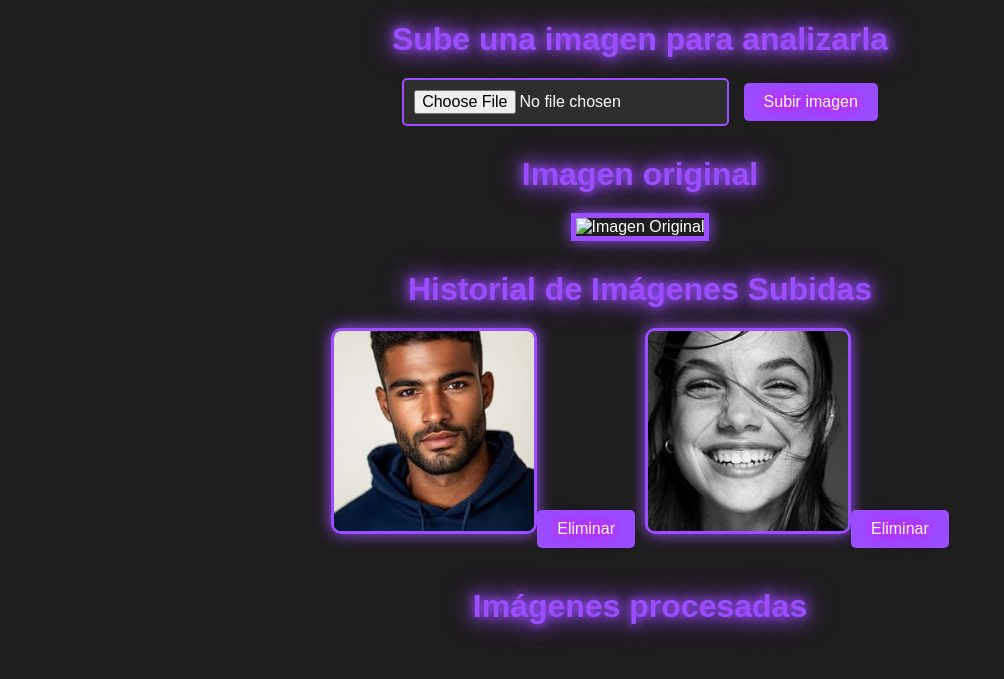
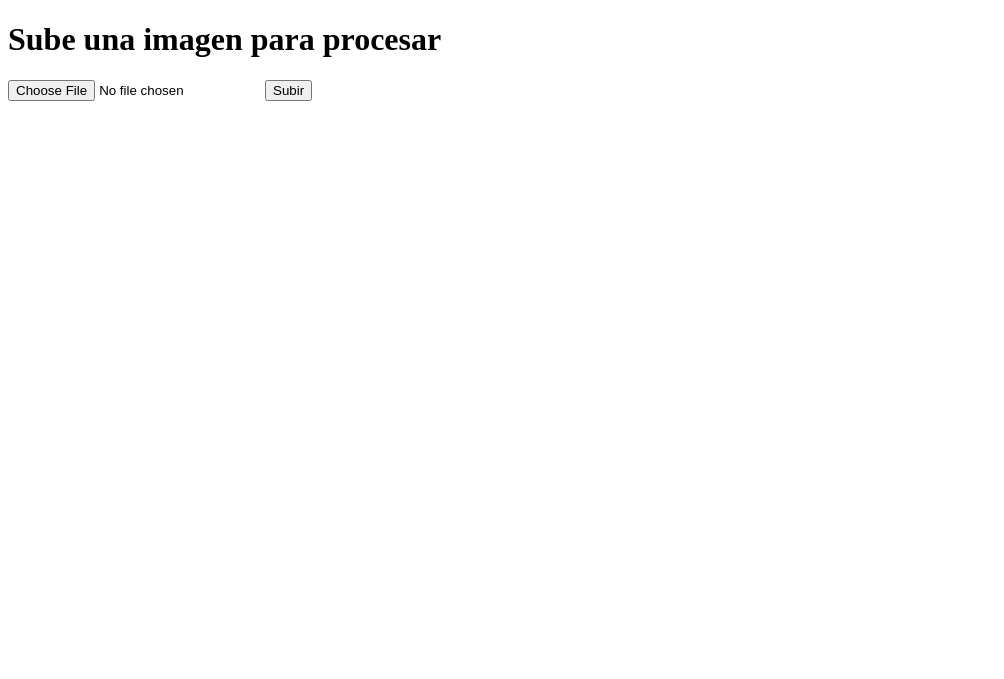
Before and after one commit to danroj666/Emociones_3, a Flask app: page / in a window 1280 px wide. Shown: the top 679 px of the page, without its empty margins (0-1004 px from the left). Run offline with Flask 3, Linux system fonts and the light colour scheme; some libraries are stand-ins or nearby versions.

Commit message:
Update index.html

```diff
--- a/templates/index.html
+++ b/templates/index.html
@@ -3,46 +3,13 @@
 <head>
     <meta charset="UTF-8">
     <meta name="viewport" content="width=device-width, initial-scale=1.0">
-    <title>Reconocimiento Facial</title>
-    <!-- Enlace al archivo CSS -->
-    <link rel="stylesheet" href="{{ url_for('static', filename='css/style.css') }}">
-    <script src="https://cdn.jsdelivr.net/npm/sweetalert2@11"></script>
-
+    <title>Subir Imagen</title>
 </head>
 <body>
-    <div class="container">
-        <!-- Sección de subir imagen -->
-        <div class="upload-section">
-            <h1>Sube una imagen para analizarla</h1>
-            <form id="uploadForm" enctype="multipart/form-data">
-                <input type="file" id="image" name="image" accept="image/*">
-                <button type="submit">Subir imagen</button>
-            </form>
-        </div>
-
-        <!-- Sección de imagen original -->
-        <div class="original-image-section">
-            <h2>Imagen original</h2>
-            <div class="image-container">
-                <img id="originalImage" src="" alt="Imagen Original">
-            </div>
-        </div>
-
-        <!-- Sección de historial de imágenes -->
-        <div class="historico-images-section">
-            <h2>Historial de Imágenes Subidas</h2>
-            <div id="historicoImages" class="image-gallery"></div>
-        </div>
-
-
-        <!-- Sección de imágenes procesadas -->
-        <div class="processed-images-section">
-            <h2>Imágenes procesadas</h2>
-            <div id="processedImages" class="image-gallery"></div>
-        </div>
-    </div>
-
-    <!-- Enlace al archivo JS -->
-    <script src="{{ url_for('static', filename='js/script.js') }}"></script>
+    <h1>Sube una imagen para procesar</h1>
+    <form action="/upload" method="post" enctype="multipart/form-data">
+        <input type="file" name="file" accept="image/*">
+        <button type="submit">Subir</button>
+    </form>
 </body>
 </html>
```
